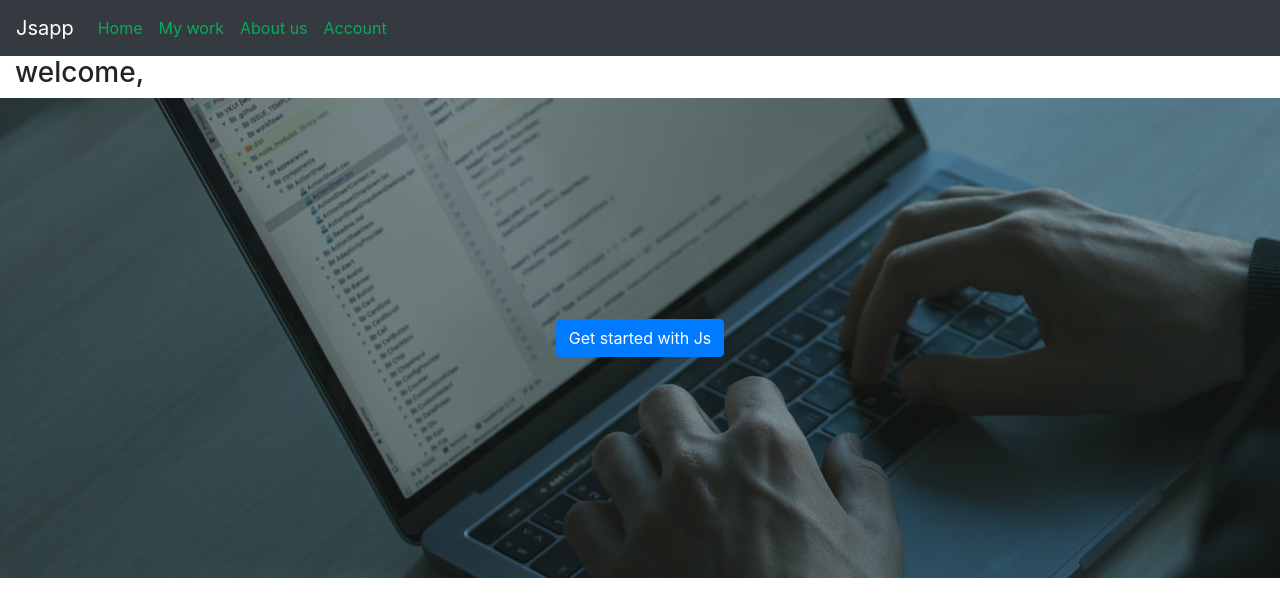
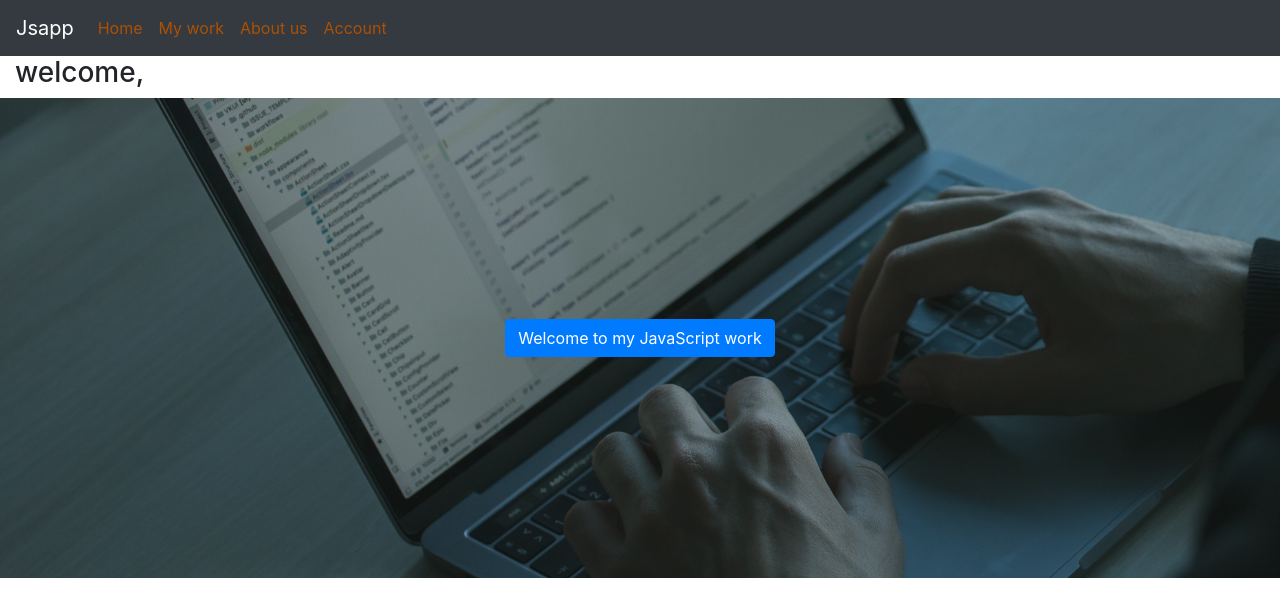
Before and after one commit to jepkess/jsapp1, a plain HTML site: page index.html in a window 1280 px wide. Drawn offline with nearby package versions, Linux system fonts and the light colour scheme.

Commit message:
update work.html file

```diff
--- a/css/styles.css
+++ b/css/styles.css
@@ -1,5 +1,5 @@
 #navbarNav ul li a{
-    color: rgb(4, 173, 89);
+    color: rgb(173, 80, 4);
     display: flex;
     justify-content: end;
 
@@ -18,12 +18,8 @@
 .workpage{
     height:120vh;
 }
-/* .navbar{
+nav {
     position: fixed;
-    width:100%;
-    /* top: 0; */
-/* }
-.f1{
-    position: relative;
-    z-index: 1;
-} */
+
+
+}
--- a/index.html
+++ b/index.html
@@ -45,7 +45,7 @@
         <div class="row top">
 
 
-            <button type="button" class="btn btn-primary" onclick="besure()">Get started with Js</button>
+            <button type="button" class="btn btn-primary" onclick="besure()">Welcome to my JavaScript work</button>
         </div>
 
     </div>
```
Also changed, not shown: images/jspp.jpg (added).
